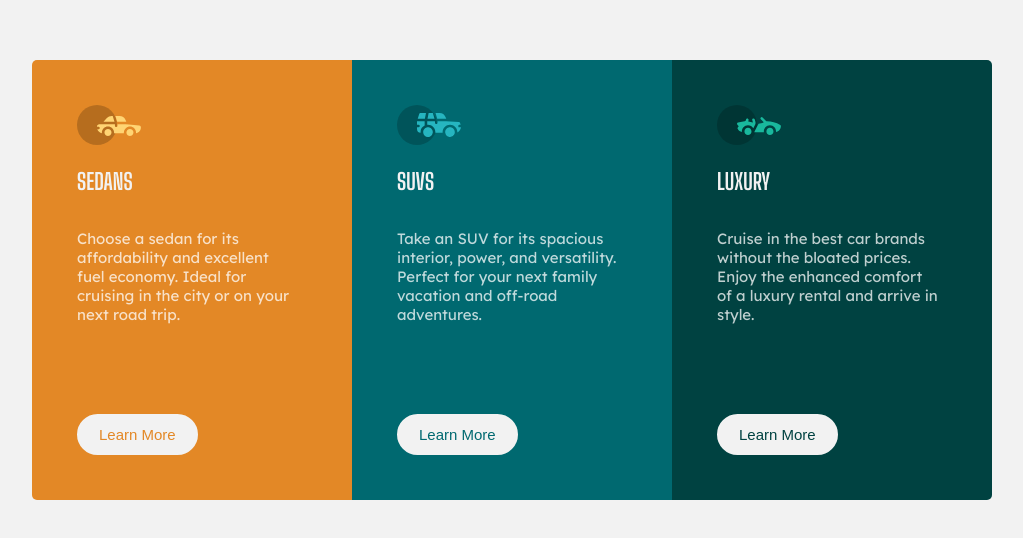
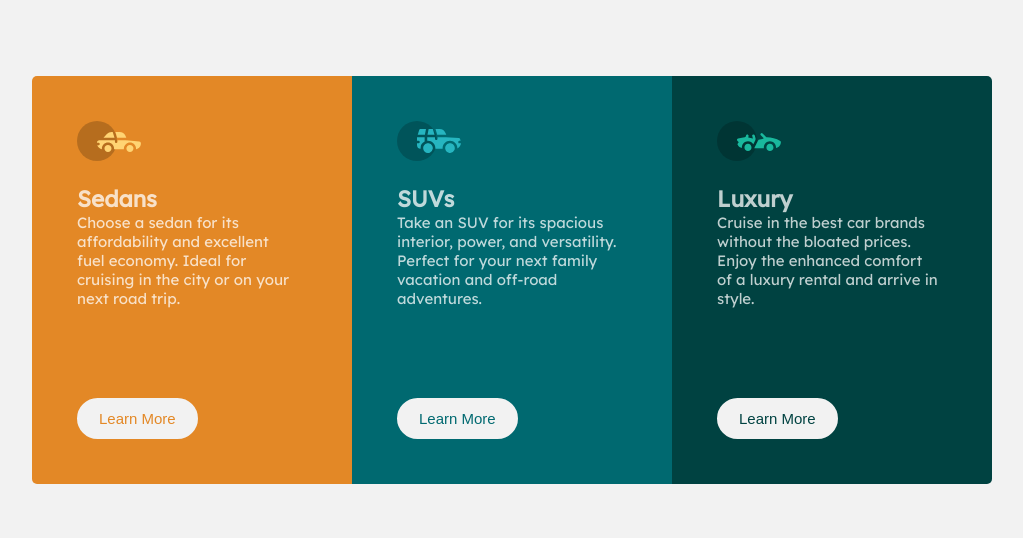
Before and after one commit to julius-tamale/3-columnPreview, a plain HTML site: page index.html in a window 1280 px wide. Shown: the part 120-658 px from the top of the page, without its empty margins (128-1151 px from the left). Drawn offline with Linux system fonts and the light colour scheme.

Commit message:
clipboard updates

```diff
--- a/index.html
+++ b/index.html
@@ -12,7 +12,7 @@
     <main class="main-container">
         <section class="sedans">
             <img src="images/icon-sedans.svg" alt="sedans-icon">
-            <h1>Sedans</h1>
+            <h2>Sedans</h2>
             <p>
                 Choose a sedan for its affordability and excellent fuel economy. Ideal for cruising in the city or on your next road trip.
             </p>
@@ -20,7 +20,7 @@
         </section>
         <section class="suvs">
             <img src="images/icon-suvs.svg" alt="suvs-icon">
-            <h1>SUVs</h1>
+            <h2>SUVs</h2>
             <p>
                 Take an SUV for its spacious interior, power, and versatility. Perfect for your next family vacation and off-road adventures.
             </p>
@@ -28,7 +28,7 @@
         </section>
         <section class="luxury">
             <img src="images/icon-luxury.svg" alt="luxury-icon">
-            <h1>Luxury</h1>
+            <h2>Luxury</h2>
             <p>
                 Cruise in the best car brands without the bloated prices. Enjoy the enhanced comfort of a luxury rental and arrive in style.
             </p>
```
